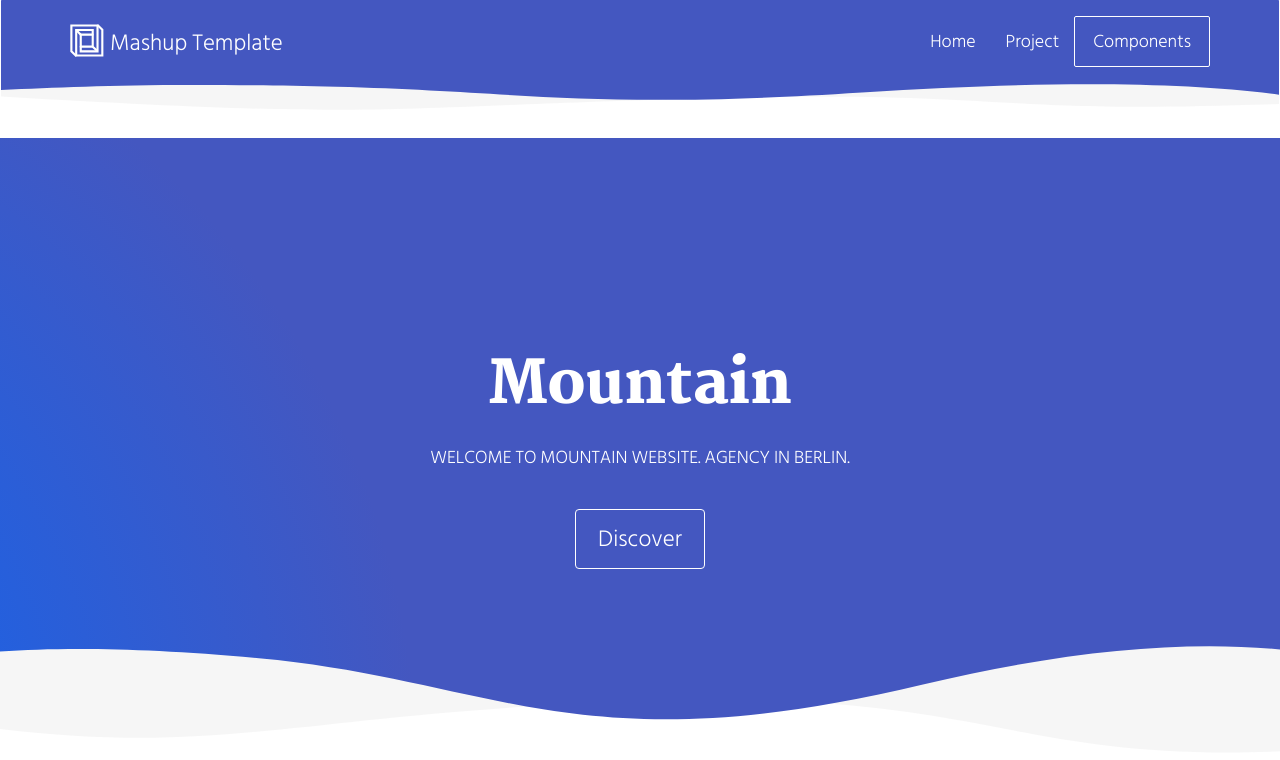
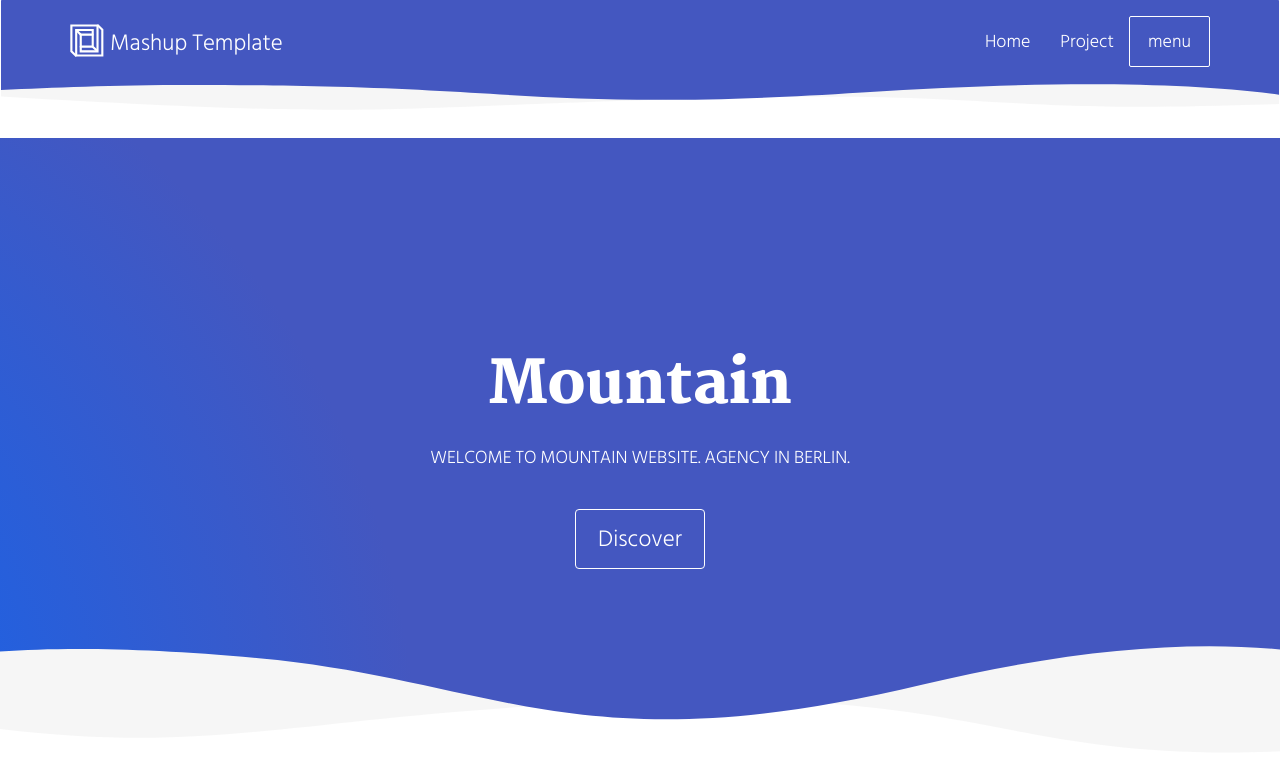
Before and after one commit to wand96/test-cicd, a Django app: template blog/templates/blog/post_edit.html in a window 1280 px wide. Shown: the top 760 px of the page. Run offline with Django 3.2, Linux system fonts and the light colour scheme; the template is opened without the code that fills it, so the values that code supplies are empty; some libraries are stand-ins or nearby versions.

Commit message:
change image20

```diff
--- a/blog/templates/blog/base.html
+++ b/blog/templates/blog/base.html
@@ -1,5 +1,4 @@
 <!DOCTYPE html>
-{% load static %}
 <html lang="en">
 
 <head>
@@ -20,9 +19,9 @@
   <link href="https://maxcdn.bootstrapcdn.com/bootstrap/3.3.2/css/bootstrap.min.css" rel="stylesheet">
 
 
-  <title>Title page</title>
+  <title>일석이조</title>
 
-<link href="main.550dcf66.css" rel="stylesheet"></head>
+<link href="./main.550dcf66.css" rel="stylesheet"></head>
 
 <body> <!-- Add your content of header -->
 <header>
@@ -47,7 +46,7 @@
           <li><a href="./project.html" title="">Project</a></li>
           <li>
             <p>
-              <a href="./components.html" class="btn btn-default navbar-btn" title="">Components</a>
+              <a href="./components.html" class="btn btn-default navbar-btn" title="">menu</a>
             </p>
           </li>
 
```
